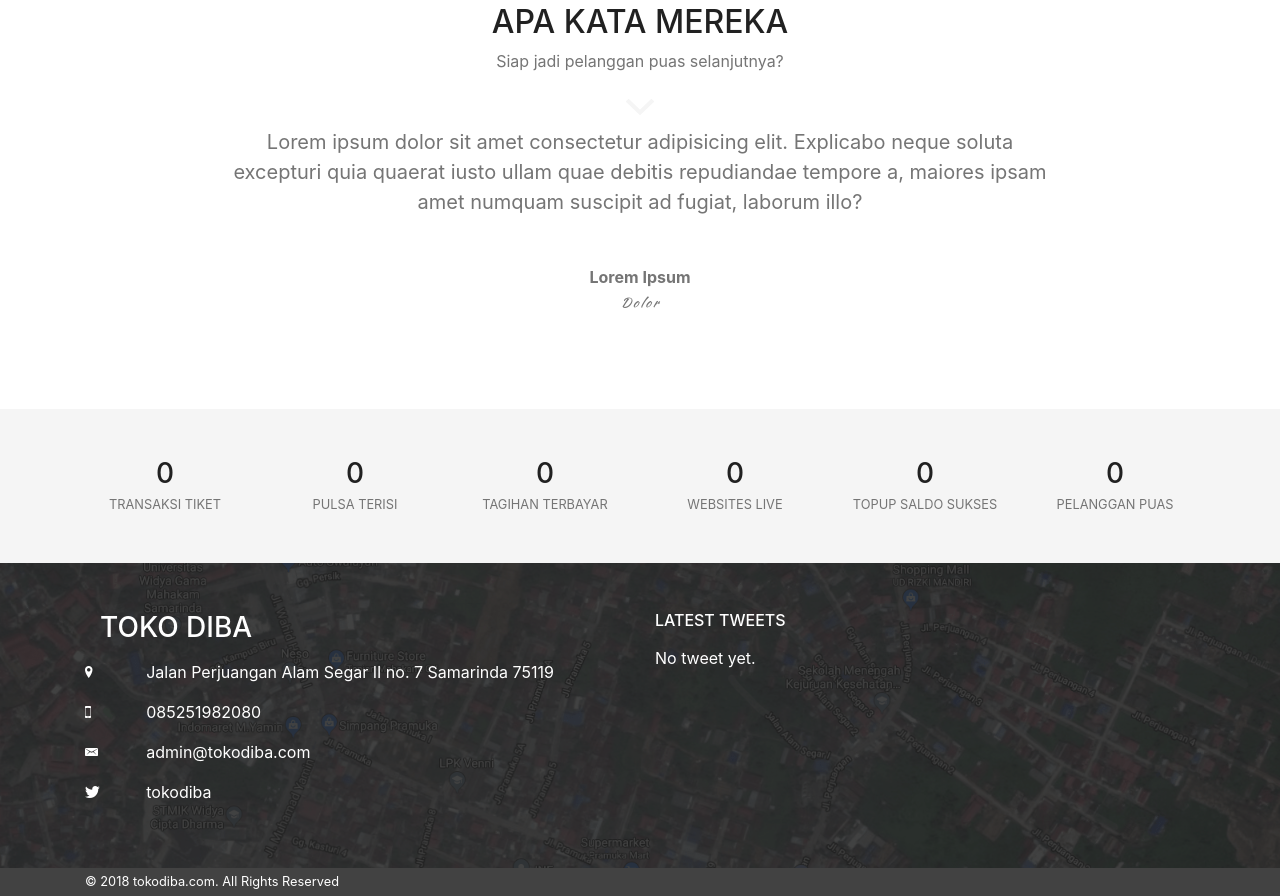
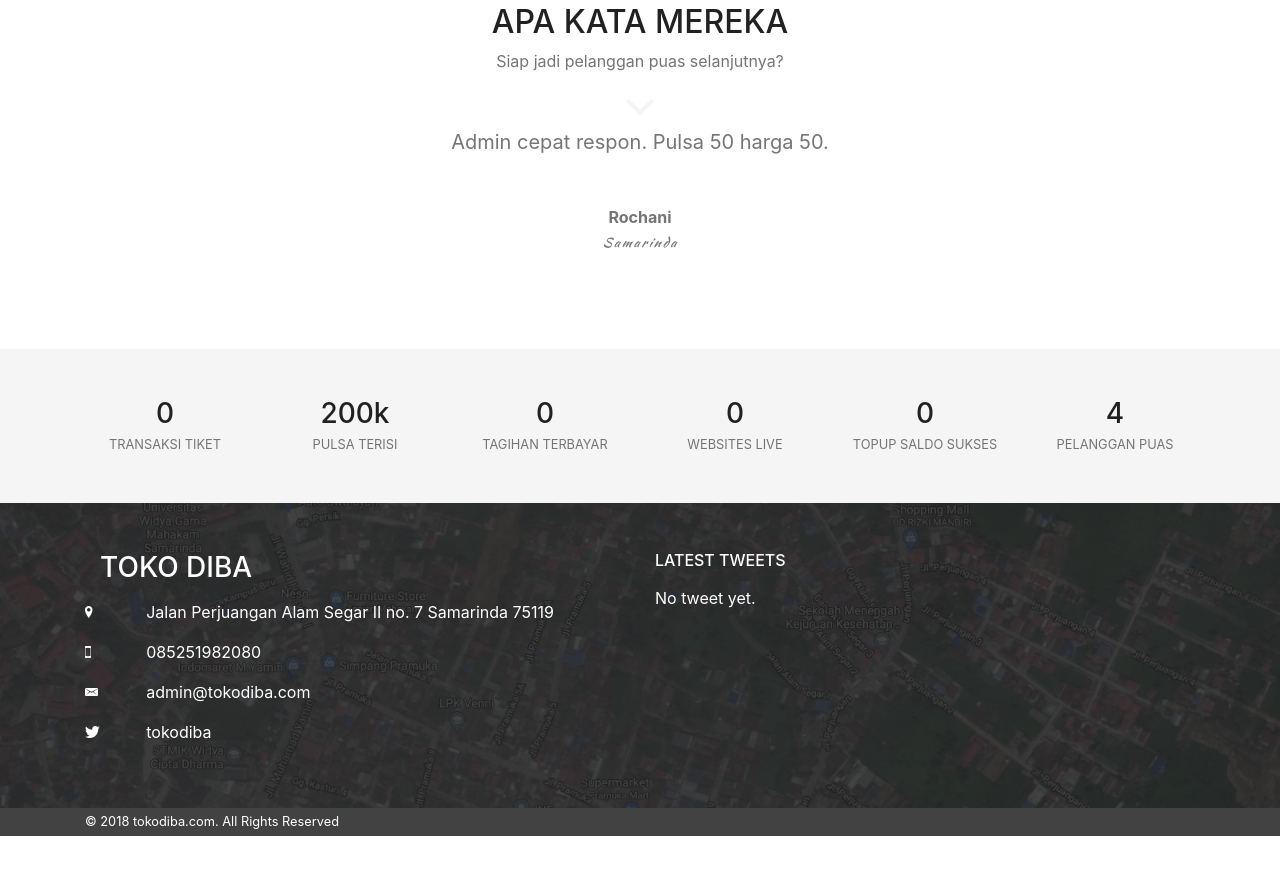
Before and after one commit to yasminzy/tokodiba, a Nuxt app: page / in a window 1280 px wide. Shown: the part 2920-3816 px from the top of the page. After the commit the page ends 3756 px from the top, so only its background shows below. Built offline with nearby package versions, Linux system fonts and the light colour scheme.

Commit message:
Update testimonial dan stats

```diff
--- a/assets/js/data.js
+++ b/assets/js/data.js
@@ -196,9 +196,9 @@ const merchants = [
 
 const testimonials = [
   {
-    name: "Lorem Ipsum",
-    content: "Lorem ipsum dolor sit amet consectetur adipisicing elit. Explicabo neque soluta excepturi quia quaerat iusto ullam quae debitis repudiandae tempore a, maiores ipsam amet numquam suscipit ad fugiat, laborum illo?",
-    location: "Dolor"
+    name: "Rochani",
+    content: "Admin cepat respon. Pulsa 50 harga 50.",
+    location: "Samarinda"
   }
 ];
 
@@ -208,7 +208,7 @@ const statistics = [
     label: "transaksi tiket"
   },
   {
-    count: 0,
+    count: "200k",
     label: "pulsa terisi"
   },
   {
@@ -224,7 +224,7 @@ const statistics = [
     label: "topup saldo sukses"
   },
   {
-    count: 0,
+    count: 4,
     label: "pelanggan puas"
   }
 ];
```
